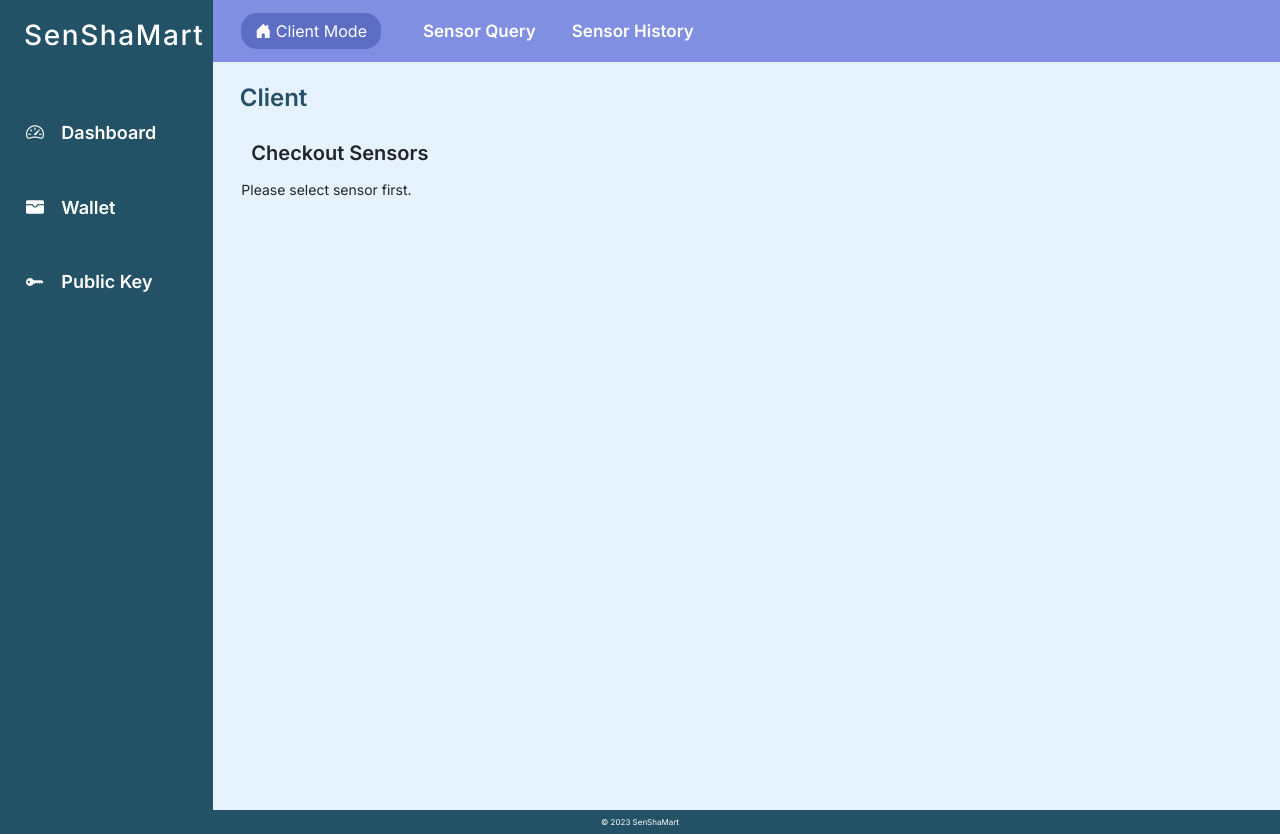
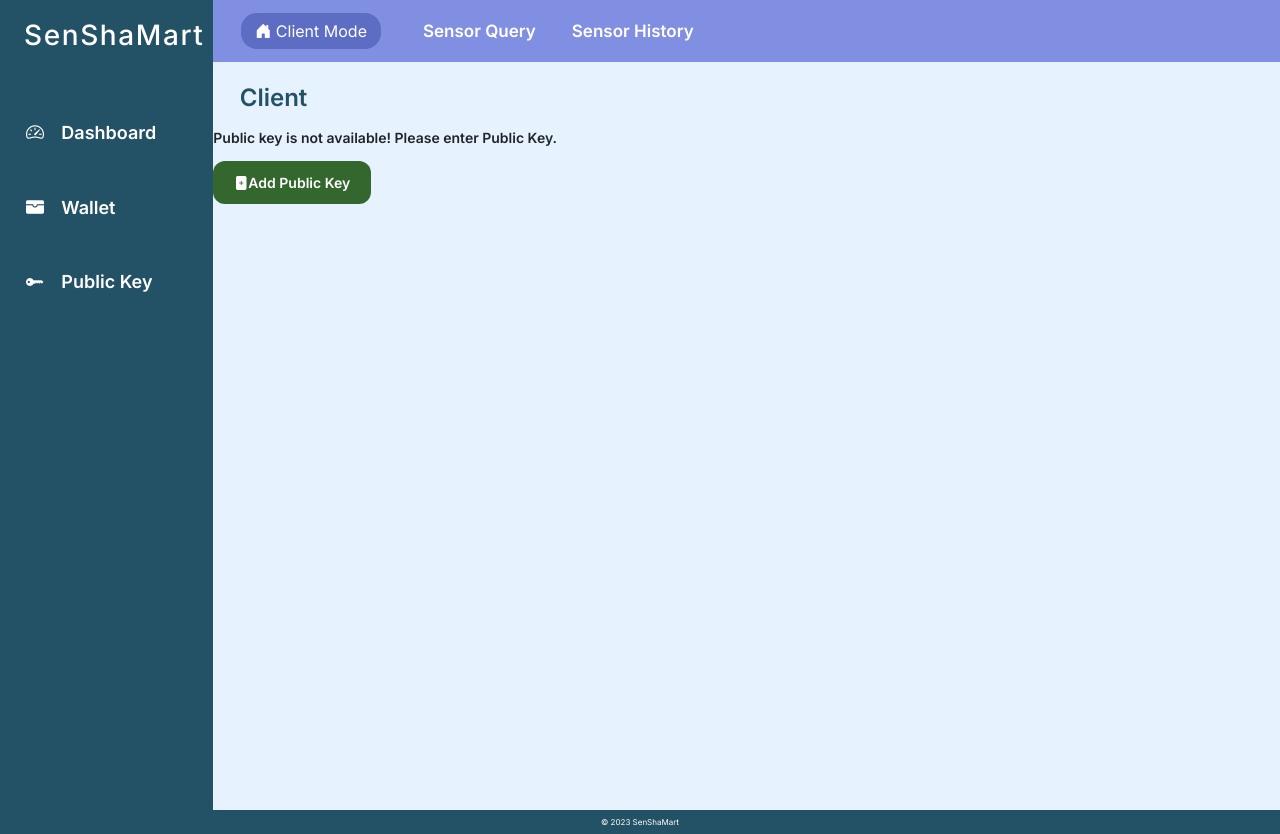
Before and after one commit to sampathmedawatta/SheShaMartDash, a React (Create React App) app: page /integrate in a window 1280 px wide. Built offline with nearby package versions, Linux system fonts and the light colour scheme.

Commit message:
add public key validation to integrate section.

```diff
--- a/src/App.css
+++ b/src/App.css
@@ -635,6 +635,31 @@ input::file-selector-button {
   transform: translateY(-3px);
   transition: all 0.25s cubic-bezier(0.02, 0.01, 0.47, 1);
 }
+
+.popup {
+  position: fixed;
+  top: 0;
+  left: 0;
+  width: 100%;
+  height: 100%;
+  background: rgba(0, 0, 0, 0.6);
+  display: flex;
+  justify-content: center;
+  align-items: center;
+  z-index: 1000;
+}
+
+.popup-content {
+  background: white;
+  padding: 20px;
+  border-radius: 5px;
+  box-shadow: 0px 0px 10px rgba(0, 0, 0, 0.3);
+}
+
+button {
+  margin-top: 10px;
+}
+
 /* footer */
 .footer{
   max-width: 100%;
--- a/src/components/Integrate.js
+++ b/src/components/Integrate.js
@@ -1,12 +1,23 @@
-import React, { useContext, useState } from "react";
+import React, { useContext, useState, useEffect } from "react";
 import { Context } from "../context/context";
 import ClientSubMenu from "../components/UI/SubMenu/ClientSubMenu";
 import PaymentService from "../services/payment.service";
+import ValidatePublicKey from "../components/ValidatePublicKey";
 
 function Integrate() {
   const [response, setResponse] = useState({});
   const [rewAmount, setrewAmount] = useState(0);
   const { sensorList, setSensorList } = useContext(Context);
+
+   const { savedPublicKey } = useContext(Context);
+   const [showPopup, setShowPopup] = useState(false);
+
+
+   useEffect(() => {
+     if (!savedPublicKey) {
+       setShowPopup(true);
+     }
+   }, []);
 
   // Create a new array with the updated sensor
   const updatedSensorList = [...sensorList];
@@ -63,9 +74,11 @@ function Integrate() {
 
         <div className="col-12">
           <div className="title-heders">Client</div>
+          {showPopup && <ValidatePublicKey />}
         </div>
       </div>
 
+      {!showPopup && (
         <div className="row">
           <div className="col-12">
             <br />
@@ -151,6 +164,7 @@ function Integrate() {
             </div>
           </div>
         </div>
+      )}
     </div>
   );
 }
--- a/src/components/ValidatePublicKey.js
+++ b/src/components/ValidatePublicKey.js
@@ -21,8 +21,8 @@ const navigate = useNavigate();
     <div>
       {showPopup && (
         <div className="row">
-          <div className="col-12 popup">
-            <div className="form-group col-5 mt-3 popup-content">
+          <div className="col-12">
+            <div className="form-group col-5 mt-3">
               <p>Public key is not available! Please enter Public Key.</p>
               <button
                 onClick={handleClosePopup}
```
Also changed, not shown: src/components/UI/Popup.js (added, +35 -0 lines). Lines whose indentation alone changed are shown as unchanged.
